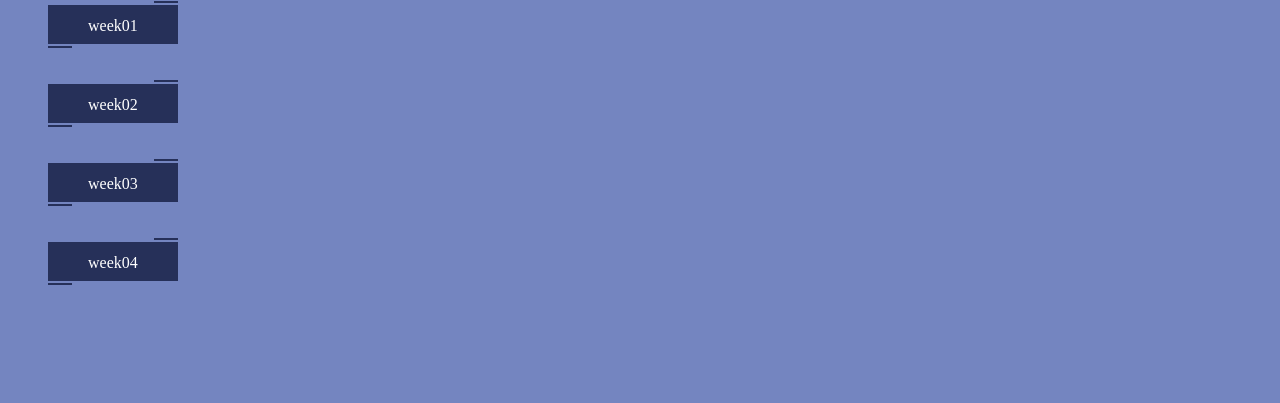
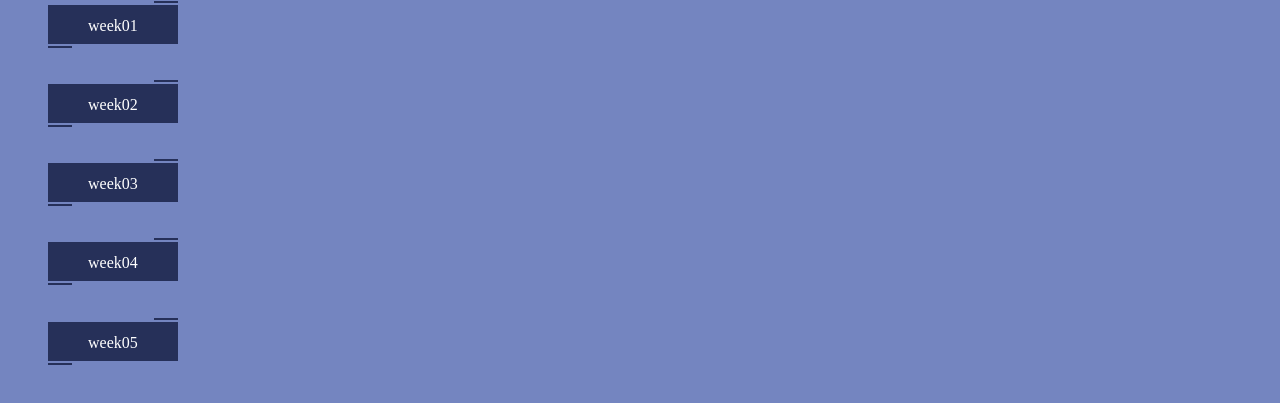
Before and after one commit to papafrity/Portfolio, a plain HTML site: page index.html in a window 1280 px wide. Shown: the part 195-598 px from the top of the page. Drawn offline with Linux system fonts and the light colour scheme.

Commit message:
week 5 added to index

```diff
--- a/index.html
+++ b/index.html
@@ -32,6 +32,10 @@
             <a href="weeks/week4.html" class="animated-border-button">week04</a>
         </li>
 
+        <li>
+            <a href="weeks/week5.html" class="animated-border-button">week05</a>
+        </li>
+
         <!-- <li>
             <a href=" " class="animated-border-button">Challenge 1: Todo</a>
         </li> -->
```
